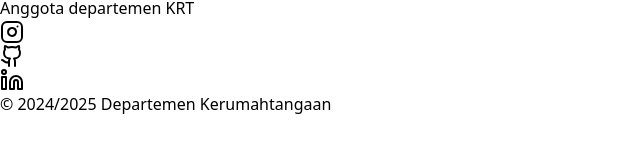
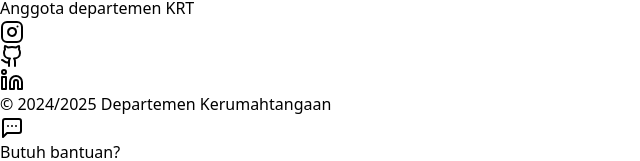
Before and after one commit to wahyuanang/Landing-KRT, a React (Vite) app: page / in a window 1280 px wide. Shown: the part 2704-2865 px from the top of the page, without its empty margins (0-640 px from the left). Before the commit the page ends 2820 px from the top, so only its background shows below. Built offline with nearby package versions, Linux system fonts and the light colour scheme.

Commit message:
feat: add component btn whatsapp

```diff
--- /dev/null
+++ b/src/Components/BtnWa.jsx
@@ -0,0 +1,47 @@
+import React, { useState, useEffect } from "react";
+import { MessageSquareMore } from "lucide-react";
+
+const BtnWa = ({ phoneNumber }) => {
+  const [isExpanded, setIsExpanded] = useState(false);
+
+  useEffect(() => {
+    const toggleExpansion = () => {
+      setIsExpanded((prev) => !prev);
+    };
+
+    const expandInterval = setInterval(toggleExpansion, 5000);
+
+    return () => {
+      clearInterval(expandInterval);
+    };
+  }, []);
+
+  const handleWhatsAppClick = () => {
+    const whatsappUrl = `https://wa.me/${+6285652151274}`;
+    window.open(whatsappUrl, "_blank");
+  };
+
+  return (
+    <button
+      onClick={handleWhatsAppClick}
+      className={`fixed right-3 bottom-4 lg:bottom-8 z-50 bg-green-500 hover:bg-green-600 text-white rounded-full shadow-lg transition-all duration-500 flex items-center ${
+        isExpanded ? "pr-4" : "pr-0"
+      }`}
+    >
+      <div className="flex items-center">
+        <div className="w-12 h-12 flex items-center justify-center">
+          <MessageSquareMore size={24} />
+        </div>
+        <span
+          className={`whitespace-nowrap overflow-hidden transition-all duration-500 ${
+            isExpanded ? "max-w-[200px] opacity-100" : "max-w-0 opacity-0"
+          }`}
+        >
+          Butuh bantuan?
+        </span>
+      </div>
+    </button>
+  );
+};
+
+export default BtnWa;
--- a/src/Pages/LandingPage.jsx
+++ b/src/Pages/LandingPage.jsx
@@ -15,6 +15,7 @@ import FotoKeluarga from "../assets/images/KeluargaAmcc.png";
 import JadwalPiket from "../assets/images/piketCamp.svg";
 import PeminjamanInternal from "../assets/images/PeminjamanInternal.png";
 import PeminjamanEksternal from "../assets/images/PeminjamanEksternal.png";
+import BtnWA from "../Components/BtnWa";
 
 const LandingPage = () => {
   const departments = [
@@ -36,6 +37,11 @@ const LandingPage = () => {
         instagram: "whyuanang__",
         github: "wahyuanang",
         linkedin: "wahyu-anang-zulfikri-07002829a",
+      },
+      buttonWA: {
+        contact: {
+          whatsapp: "+62 856-5215-1274",
+        },
       },
     },
   ];
@@ -366,6 +372,9 @@ const LandingPage = () => {
             </p>
           </motion.div>
         </div>
+        {departments.find((member) => member.buttonWA) && (
+          <BtnWA phoneNumber={departments.find((member) => member.buttonWA).buttonWA.contact.whatsapp} />
+        )}
       </footer>
     </div>
   );
```
Also changed, not shown: src/Components/JadwalPiket.jsx (deleted, +0 -26 lines).
